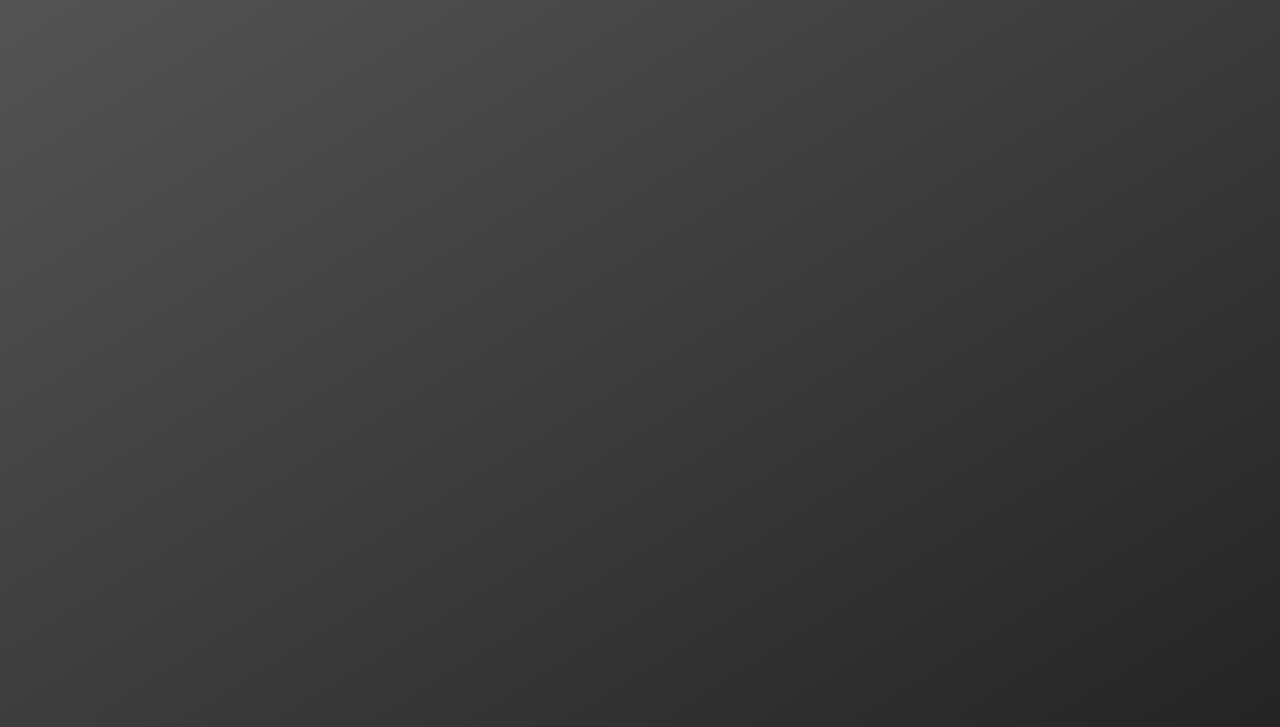
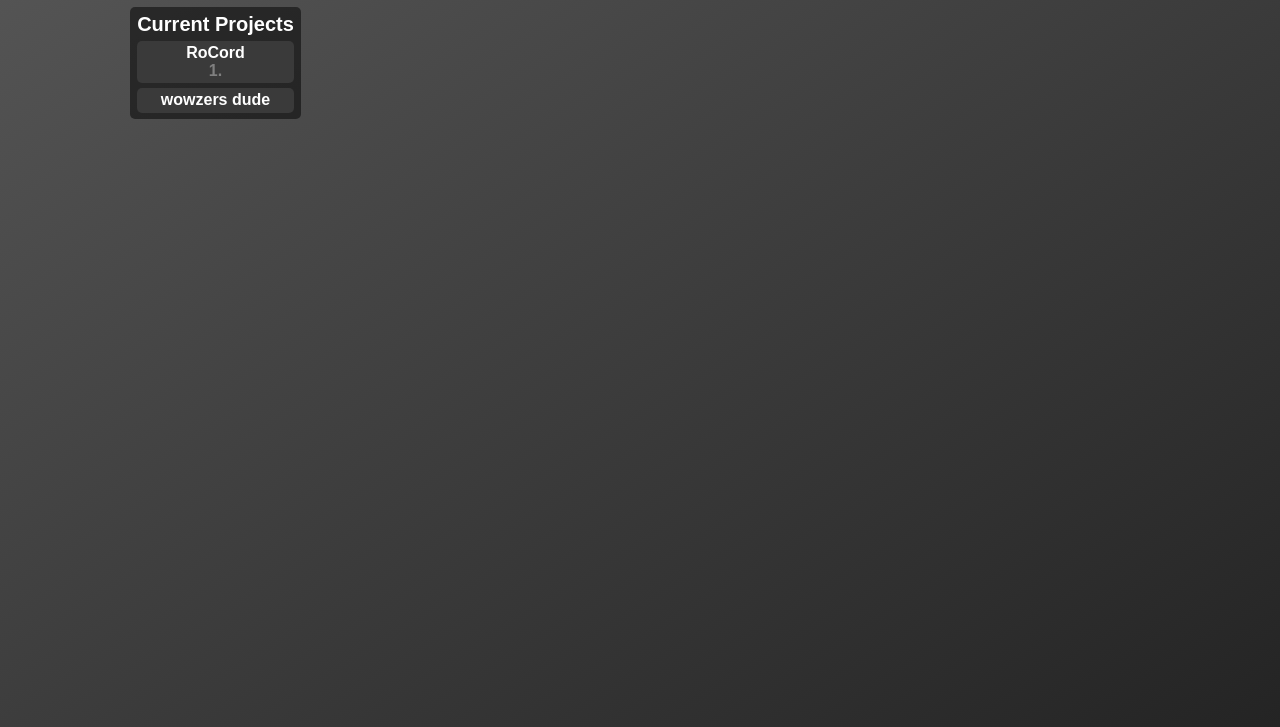
Before and after one commit to BobisBilly/bobisbilly.github.io, a plain HTML site: page index.html in a window 1280 px wide. Shown: the part 73-800 px from the top of the page. Drawn offline with Linux system fonts and the light colour scheme.

Commit message:
modified:   index.html 	modified:   main/style.css

```diff
--- a/index.html
+++ b/index.html
@@ -16,8 +16,19 @@
     <title>Bobs Current Projects</title>
 </head>
 <body>
-    <h1 class="title-text">This sites pourpose is to view
-		<a href="https://discord.com/users/1022602321370296371" target="_blank" class="user">@BobisBilly</a>'s current projects.
-	</h1>
+    <div class="content">
+        <h1 class="title-text">This sites pourpose is to view
+	    	<a href="https://discord.com/users/1022602321370296371" target="_blank" class="user">@BobisBilly</a>'s current projects.
+	    </h1>
+        <div class="current">
+            <p class="car">Current Projects</p>
+            <p>
+                RoCord
+                <br>
+                <desc>1. </desc>
+            </p>
+            <p>wowzers dude</p>
+        </div>
+    </div>
 </body>
 </html>
--- a/main/style.css
+++ b/main/style.css
@@ -19,3 +19,47 @@ html {
     unicode-bidi: plaintext;
     background: hsl(235 calc(1 * 85.6%) 64.7% / 0.3);
 }
+
+.current {
+    text-align: center;
+    background-color: rgba(0, 0, 0, 0.5);
+    color: white;
+    font-weight: bold;
+    border-radius: 5px;
+    width: fit-content;
+    margin: 0 2.5%;
+    padding: 1px 5px;
+    word-wrap: break-word;
+}
+
+p {
+    background-color: #3a3a3a;
+    border-radius: 5px;
+    padding: 0.2em;
+    margin: 0 2.5px;
+    margin-top: 5px;
+    margin-bottom: 5px;
+}
+
+.car {
+    position: relative;
+    background-color: #ff000000;
+    border-radius: 10px;
+    font-weight:600;
+    padding: 0em;
+    font-size: 20px;
+}
+
+.content {
+    width: 85%;
+    margin: auto;
+}
+
+desc {
+    color:  gray;
+    transition: 0.25s;
+}
+
+desc:hover {
+    color: white;
+}
```
